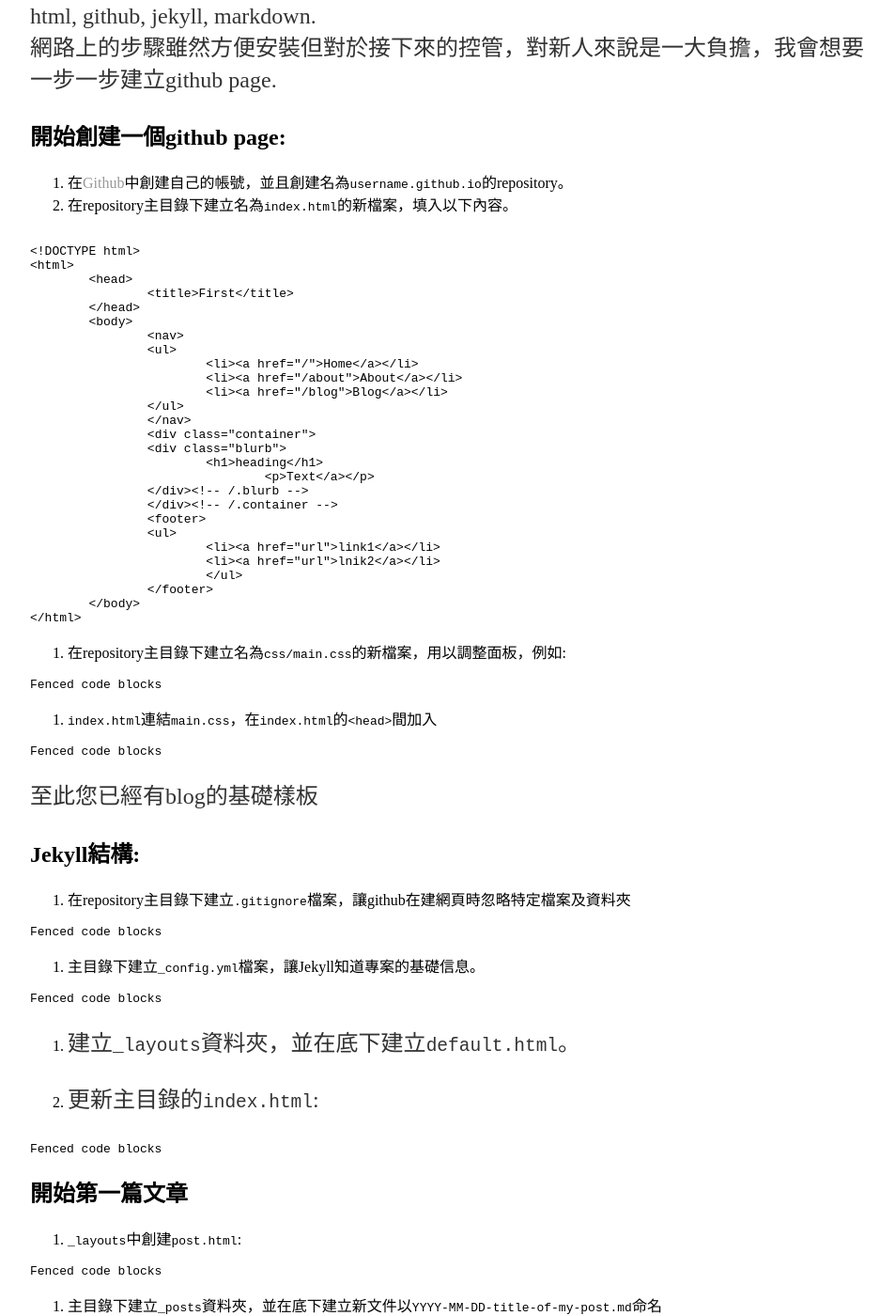
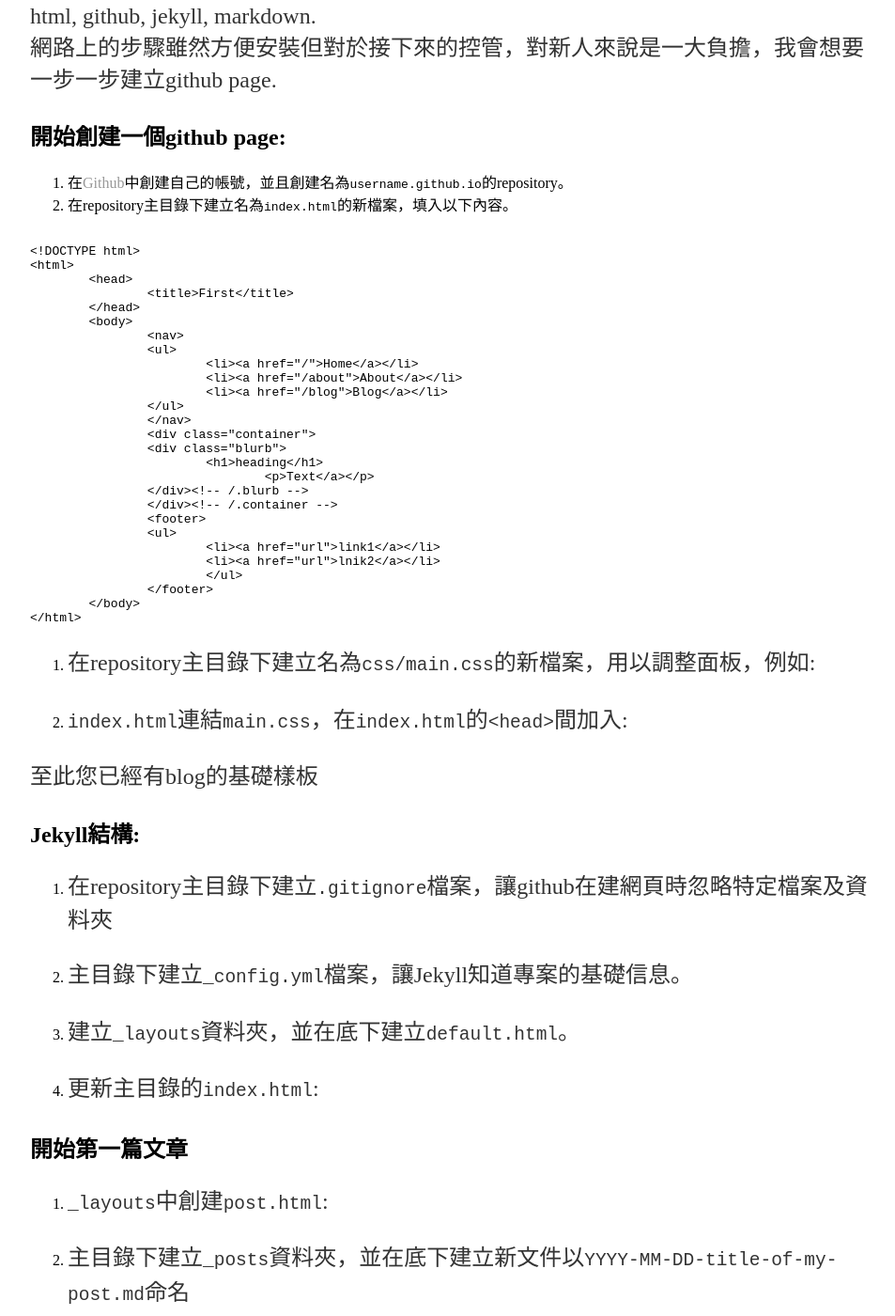
Before and after one commit to MinChunJheng/MinChunJheng.github.io, a Jekyll site: the page built from _posts/2020-06-02-在github上建立個人網站.md, in a window 1280 px wide and 1400 px high, scrolled down 453 px. Shown: the whole window at 94% size, without its empty margins (160-1113 px from the left). Built offline with Jekyll 4.4.1, drawn with Linux system fonts in a browser that asks for light colours; some of the changed text lies outside the part shown.

Commit message:
Update 2020-06-02-在github上建立個人網站.md

````diff
--- a/_posts/2020-06-02-在github上建立個人網站.md
+++ b/_posts/2020-06-02-在github上建立個人網站.md
@@ -15,7 +15,7 @@
 1. 在[Github](https://github.com/)中創建自己的帳號，並且創建名為`username.github.io`的repository。
 2. 在repository主目錄下建立名為`index.html`的新檔案，填入以下內容。
 
-```ruby
+```
 
 <!DOCTYPE html>
 <html>
@@ -48,63 +48,29 @@
 
 3. 在repository主目錄下建立名為`css/main.css`的新檔案，用以調整面板，例如:
 
-```
-Fenced code blocks
-```
-
-4. `index.html`連結`main.css`，在`index.html`的`<head>`間加入
-
-```
-Fenced code blocks
-```
+4. `index.html`連結`main.css`，在`index.html`的`<head>`間加入:
 
 至此您已經有blog的基礎樣板
 
 Jekyll結構:
 ---
 
-
 5. 在repository主目錄下建立`.gitignore`檔案，讓github在建網頁時忽略特定檔案及資料夾
-
-```
-Fenced code blocks
-```
 
 6. 主目錄下建立`_config.yml`檔案，讓Jekyll知道專案的基礎信息。
 
-```
-Fenced code blocks
-```
-
 7. 建立`_layouts`資料夾，並在底下建立`default.html`。
 
-
 8. 更新主目錄的`index.html`:
-
-```
-Fenced code blocks
-```
 
 開始第一篇文章
 ---
 
 9. `_layouts`中創建`post.html`:
 
-```
-Fenced code blocks
-```
-
 10. 主目錄下建立`_posts`資料夾，並在底下建立新文件以`YYYY-MM-DD-title-of-my-post.md`命名
 
-```
-Fenced code blocks
-```
-
 11. 主目錄下建立`blog`資料夾，並在底下建立`index.html`:
-
-```
-Fenced code blocks
-```
 
 至此已經主架構
 
````
